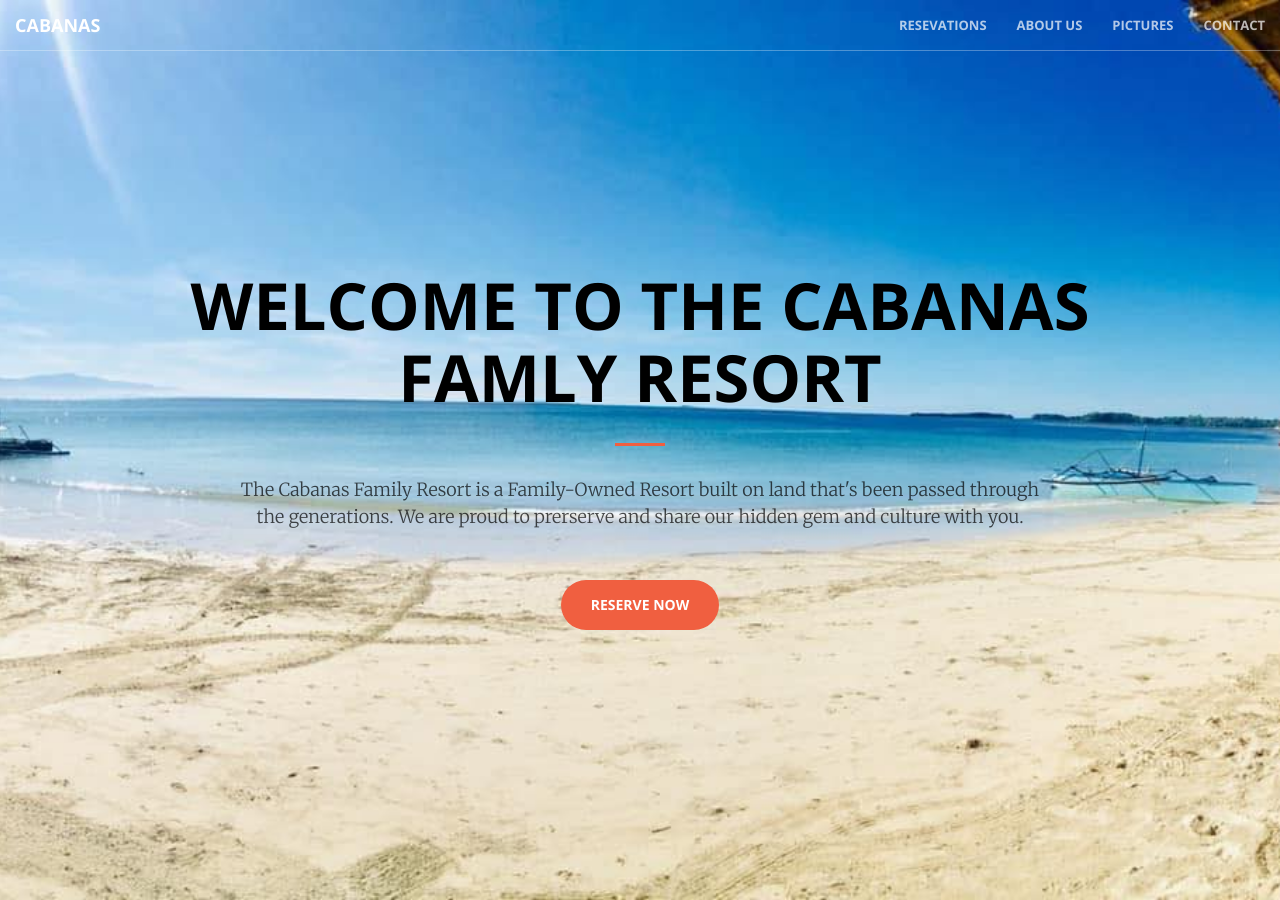
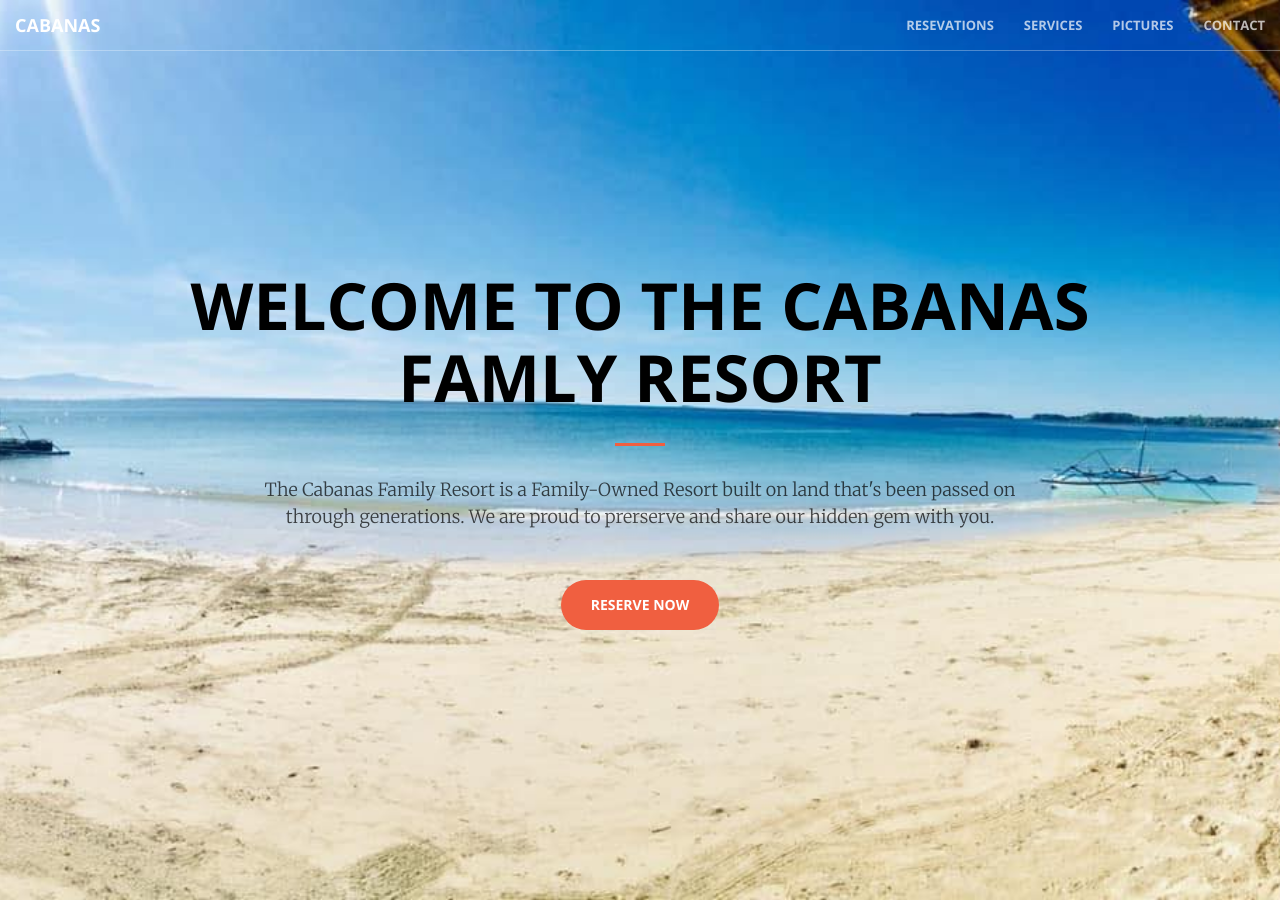
Before and after one commit to cabanasresort/Cabanas-Tambobong.github.io, a Jekyll site: the page built from index.html, in a window 1280 px wide and 900 px high. Built offline with Jekyll 4.4.1, drawn with Linux system fonts in a browser that asks for light colours; part of the change alters nothing that is shown; some of the changed text lies outside the part shown.

```diff
--- a/_includes/aside.html
+++ b/_includes/aside.html
@@ -1,7 +1,7 @@
   <aside class="bg-dark">
       <div class="container text-center">
           <div class="call-to-action">
-              <h2>Check out our availability here</h2>
+              <h2>Check our Availability here</h2>
               <a href="#" class="btn btn-default btn-xl wow tada">TODO!</a>
           </div>
       </div>
--- a/_includes/header.html
+++ b/_includes/header.html
@@ -3,7 +3,7 @@
         <div class="header-content-inner">
             <h1>Welcome to the Cabanas Famly Resort</h1>
             <hr>
-            <p>The Cabanas Family Resort is a Family-Owned Resort built on land that's been passed through the generations. We are proud to prerserve and share our hidden gem and culture with you.
+            <p>The Cabanas Family Resort is a Family-Owned Resort built on land that's been passed on through generations. We are proud to prerserve and share our hidden gem with you.
 
 </p>
             <a href="#contact" class="btn btn-primary btn-xl page-scroll">Reserve Now</a>
--- a/_includes/nav.html
+++ b/_includes/nav.html
@@ -18,7 +18,7 @@
                     <a class="page-scroll" href="#about">Resevations</a>
                 </li>
                 <li>
-                    <a class="page-scroll" href="#services">About Us</a>
+                    <a class="page-scroll" href="#services">Services</a>
                 </li>
                 <li>
                     <a class="page-scroll" href="#portfolio">Pictures</a>
--- a/_includes/portfolio.html
+++ b/_includes/portfolio.html
@@ -7,10 +7,10 @@
                     <div class="portfolio-box-caption">
                         <div class="portfolio-box-caption-content">
                             <div class="project-category text-faded">
-                                Category
+                                A View From the Beachfront
                             </div>
                             <div class="project-name">
-                                Project Name
+                                <!-- Subtext here -->
                             </div>
                         </div>
                     </div>
@@ -22,10 +22,10 @@
                     <div class="portfolio-box-caption">
                         <div class="portfolio-box-caption-content">
                             <div class="project-category text-faded">
-                                Category
+                                A Grand Entrance
                             </div>
                             <div class="project-name">
-                                Project Name
+                                <!-- Subtext here -->
                             </div>
                         </div>
                     </div>
@@ -37,10 +37,10 @@
                     <div class="portfolio-box-caption">
                         <div class="portfolio-box-caption-content">
                             <div class="project-category text-faded">
-                                Category
+                                A view from the inside
                             </div>
                             <div class="project-name">
-                                Project Name
+                                <!-- Subtext here -->
                             </div>
                         </div>
                     </div>
@@ -52,10 +52,10 @@
                     <div class="portfolio-box-caption">
                         <div class="portfolio-box-caption-content">
                             <div class="project-category text-faded">
-                                Category
+                                The premises
                             </div>
                             <div class="project-name">
-                                Project Name
+                                <!-- Subtext here -->
                             </div>
                         </div>
                     </div>
@@ -67,10 +67,10 @@
                     <div class="portfolio-box-caption">
                         <div class="portfolio-box-caption-content">
                             <div class="project-category text-faded">
-                                Category
+                                Dining Areas
                             </div>
                             <div class="project-name">
-                                Project Name
+                                <!-- Subtext here -->
                             </div>
                         </div>
                     </div>
@@ -82,10 +82,10 @@
                     <div class="portfolio-box-caption">
                         <div class="portfolio-box-caption-content">
                             <div class="project-category text-faded">
-                                Category
+                                Dinner on the beach
                             </div>
                             <div class="project-name">
-                                Project Name
+                                <!-- Subtext here -->
                             </div>
                         </div>
                     </div>
```
